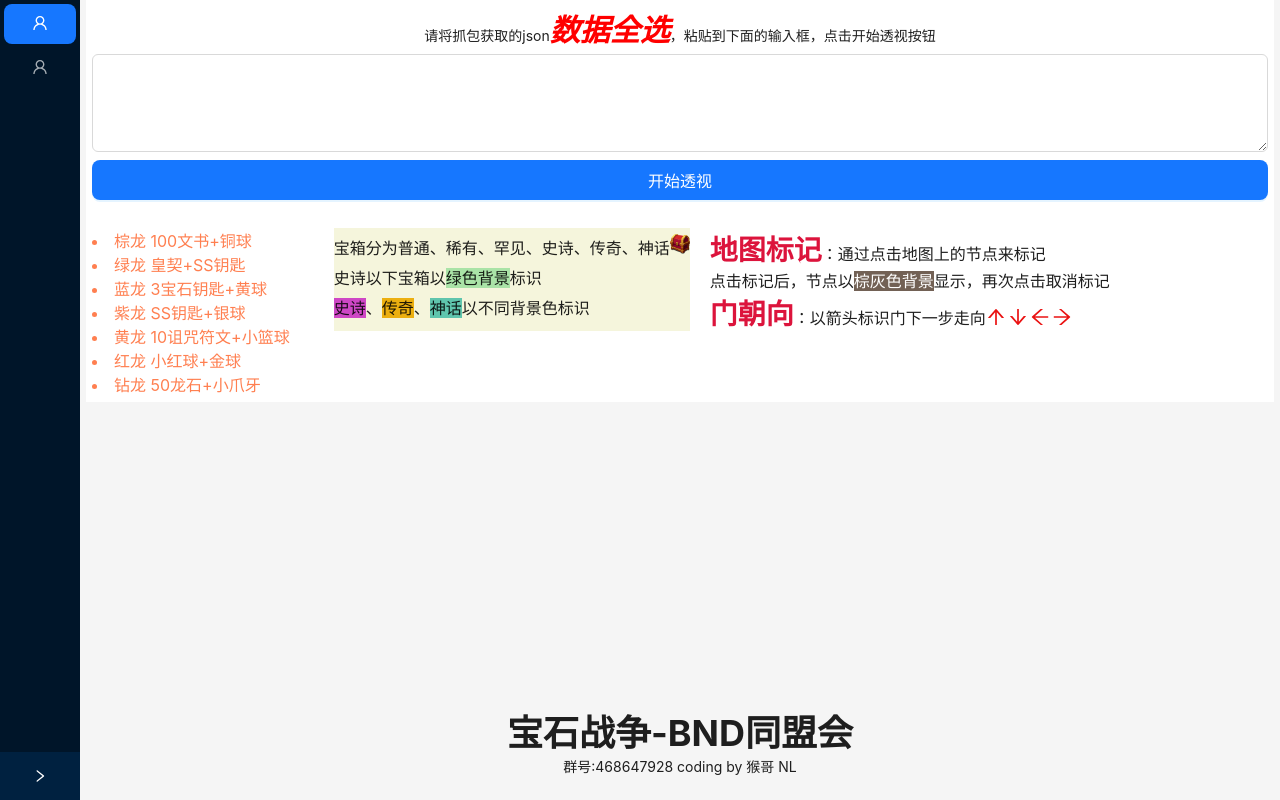
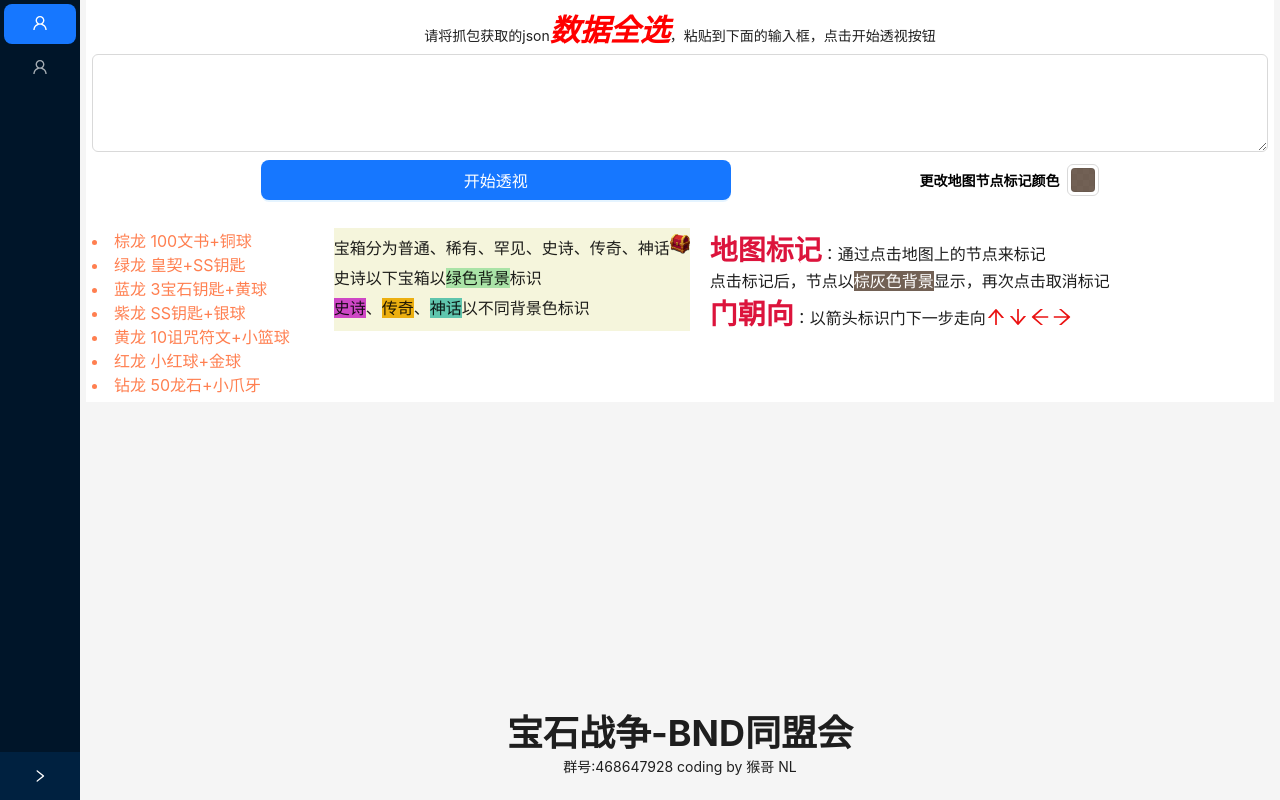
Before and after one commit to HeathWang/draw-underworld-map, a React (Create React App) app in the folder draw-map/: page /undermap in a window 1280 px wide. Built offline with nearby package versions, Linux system fonts and the light colour scheme.

Commit message:
add color picker

```diff
--- a/draw-map/src/const/mapInfoDefine.ts
+++ b/draw-map/src/const/mapInfoDefine.ts
@@ -1,3 +1,6 @@
 export  {}
 
 export type DIR = 'up' | 'right' | 'down' | 'left';
+
+export const CACHE_MAP_KEY = "mapInput";
+export const CACHE_MAP_COLOR_KEY = "selectedColor";
--- a/draw-map/src/pages/map/index.tsx
+++ b/draw-map/src/pages/map/index.tsx
@@ -18,6 +18,8 @@ import {
     ArrowRightOutlined,
     ArrowUpOutlined,
 } from '@ant-design/icons';
+import MapColorPicker from "../../uiComponent/colorPicker/mapColorPicker";
+import {CACHE_MAP_KEY} from "../../const/mapInfoDefine";
 
 const {TextArea} = Input;
 
@@ -37,7 +39,7 @@ const MapPage: React.FC = () => {
     const handleInputData = () => {
 
         try {
-            localStorage.setItem('mapInput', inputRef.current ?? "");
+            localStorage.setItem(CACHE_MAP_KEY, inputRef.current ?? "");
             if (inputRef.current != null) {
                 const data = JSON.parse(inputRef.current);
                 console.log(data.result.Info.UnderspireData);
@@ -141,16 +143,39 @@ const MapPage: React.FC = () => {
 
     }, []);
 
+    const updateTile = (tile: ShowMapTile) => {
+
+        const index = showMapTiles.findIndex((value, index, arr) => value.indexValue === tile.indexValue);
+        const newTiles = [...showMapTiles];
+        newTiles[index] = tile;
+        setShowMapTiles(newTiles);
+    }
+
     const renderRow = (rowData: ShowMapTile[], index: number) => {
         return (
             <div className="map-container__map-row" key={`${index}`}>
                 {
                     rowData.map((tile, index) => {
-                        return <Tile showMapTile={tile} key={tile.indexValue}/>
+                        return <Tile
+                            showMapTile={tile}
+                            key={tile.indexValue}
+                            updateCallback={updateTile}
+                        />
                     })
                 }
             </div>
         );
+    }
+
+    const selectedTileColorChanged = (colorHex: string) => {
+      console.log(`selectedTileColorChanged: ${colorHex}`);
+        const newTiles = [...showMapTiles];
+        newTiles.forEach((value, index, arr) => {
+            if (value.selected === true) {
+                value.selectedBackground = colorHex;
+            }
+        });
+        setShowMapTiles(newTiles);
     }
 
     const renderMap = () => {
@@ -189,12 +214,13 @@ const MapPage: React.FC = () => {
             />
 
 
-            <div className="button">
-                <Button type={"primary"} size={"large"} style={{width: "100%"}}
+            <div className="action">
+                <Button className="action__button" type={"primary"} size={"large"}
                         onClick={handleInputData}
                 >
                     开始透视
                 </Button>
+                <MapColorPicker colorChangedCallback={selectedTileColorChanged} />
                 {/*<Button onClick={testPath}>测试</Button>*/}
             </div>
 
@@ -219,7 +245,7 @@ const MapPage: React.FC = () => {
                 <div className="map-tips__chest">
                     <div className="map-tips__chest__sub">
                         宝箱分为普通、稀有、罕见、史诗、传奇、神话<img src={`${imageR.chest_treasure}`}
-                                                                  style={{width: "20px", height: '20px'}}/>
+                                                                  style={{width: "20px", height: '20px'}} alt={""}/>
                     </div>
                     <div className="map-tips__chest__sub">
                         <span>史诗以下宝箱以<span style={{background: COLOR_TREASURE_NORMAL}}>绿色背景</span>标识</span>
--- a/draw-map/src/pages/map/styles.css
+++ b/draw-map/src/pages/map/styles.css
@@ -13,10 +13,18 @@
     flex-direction: row;
 }
 
-.button {
+.action {
+    display: flex;
+    flex-direction: row;
+    align-items: center;
+    justify-content: space-evenly;
     padding-top: 8px;
     padding-bottom: 8px;
     width: 100%;
+}
+
+.action__button {
+    width: 40%;
 }
 
 .guide-top {
--- a/draw-map/src/pages/map/tile/index.tsx
+++ b/draw-map/src/pages/map/tile/index.tsx
@@ -6,10 +6,11 @@ import {
     ArrowRightOutlined,
     ArrowUpOutlined,
 } from '@ant-design/icons';
-import {DIR} from "../../../const/mapInfoDefine";
+import {CACHE_MAP_COLOR_KEY, DIR} from "../../../const/mapInfoDefine";
 
 type TileProps = {
     showMapTile: ShowMapTile;
+    updateCallback: (tile: ShowMapTile) => void;
 };
 
 const Tile: React.FC<TileProps> = (props) => {
@@ -20,10 +21,14 @@ const Tile: React.FC<TileProps> = (props) => {
         setTileModel(props.showMapTile);
     }, [props.showMapTile]);
 
-    // const style = {
-    //     backgroundColor: tileModel.background,
-    //     fontSize: tileModel.type === 'treasure' ? "10px" : "12px"
-    // }
+    const getColor = () => {
+        const colorHex = localStorage.getItem(CACHE_MAP_COLOR_KEY);
+        if (colorHex) {
+            return colorHex;
+        } else {
+            return COLOR_TILE_SELECTED;
+        }
+    }
 
     const tileClicked = () => {
         if (tileModel.type === "empty") {
@@ -35,12 +40,12 @@ const Tile: React.FC<TileProps> = (props) => {
 
         } else {
             tileModel.selected = true;
-            tileModel.selectedBackground = COLOR_TILE_SELECTED;
+            tileModel.selectedBackground = getColor();
         }
 
         // copy tileModel
         const tile = Object.assign({}, tileModel);
-        setTileModel(tile);
+        props.updateCallback(tile);
     }
 
     const getTileStyle = () => {
--- /dev/null
+++ b/draw-map/src/uiComponent/colorPicker/mapColorPicker.tsx
@@ -0,0 +1,76 @@
+import React from "react";
+import {ColorPicker} from 'antd';
+import './styles.css';
+import {CACHE_MAP_COLOR_KEY} from "../../const/mapInfoDefine";
+import {COLOR_TILE_SELECTED} from "../../const/colorDefine";
+
+type MapColorPickerProps = {
+    colorChangedCallback?: (color: string) => void;
+
+}
+
+const MapColorPicker: React.FC<MapColorPickerProps> = (props) => {
+
+    const defaultColor = () => {
+      const colorHex = localStorage.getItem(CACHE_MAP_COLOR_KEY);
+        if (colorHex) {
+            return colorHex;
+        } else {
+            return COLOR_TILE_SELECTED;
+        }
+    }
+
+    return (
+        <div className="colorPicker-content">
+            <div className="colorPicker-content__tips">更改地图节点标记颜色</div>
+            <ColorPicker
+                presets={[
+                    {
+                        label: 'Recommended',
+                        colors: [
+                            '#000000',
+                            '#000000E0',
+                            '#000000A6',
+                            '#00000073',
+                            '#00000040',
+                            '#00000026',
+                            '#0000001A',
+                            '#00000012',
+                            '#0000000A',
+                            '#00000005',
+                            '#F5222D',
+                            '#FA8C16',
+                            '#FADB14',
+                            '#8BBB11',
+                            '#52C41A',
+                            '#13A8A8',
+                            '#1677FF',
+                            '#2F54EB',
+                            '#722ED1',
+                            '#EB2F96',
+                            '#F5222D4D',
+                            '#FA8C164D',
+                            '#FADB144D',
+                            '#8BBB114D',
+                            '#52C41A4D',
+                            '#13A8A84D',
+                            '#1677FF4D',
+                            '#2F54EB4D',
+                            '#722ED14D',
+                            '#EB2F964D',
+                        ],
+                    },
+                ]}
+                defaultValue={defaultColor()}
+                onChangeComplete={(color) => {
+                    localStorage.setItem(CACHE_MAP_COLOR_KEY, color.toHexString());
+                    if (props.colorChangedCallback) {
+                        props.colorChangedCallback(color.toHexString());
+                    }
+                }}
+            />
+        </div>
+    );
+}
+
+export default MapColorPicker;
--- /dev/null
+++ b/draw-map/src/uiComponent/colorPicker/styles.css
@@ -0,0 +1,15 @@
+
+.colorPicker-content {
+    display: flex;
+    flex-direction: row;
+    justify-content: start;
+    align-items: center;
+    margin-left: 20px;
+}
+
+.colorPicker-content__tips {
+    font-size: 14px;
+    font-weight: bold;
+    color: black;
+    padding-right: 8px;
+}
```
